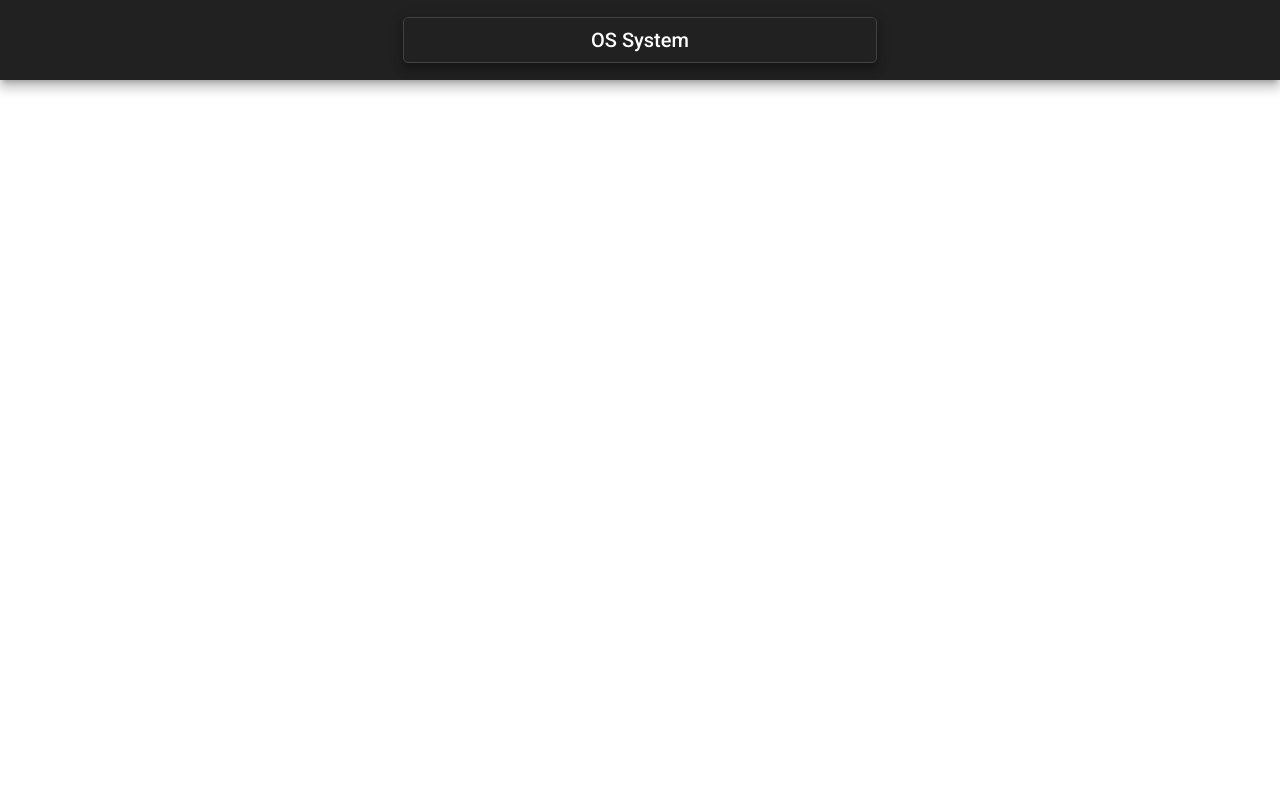
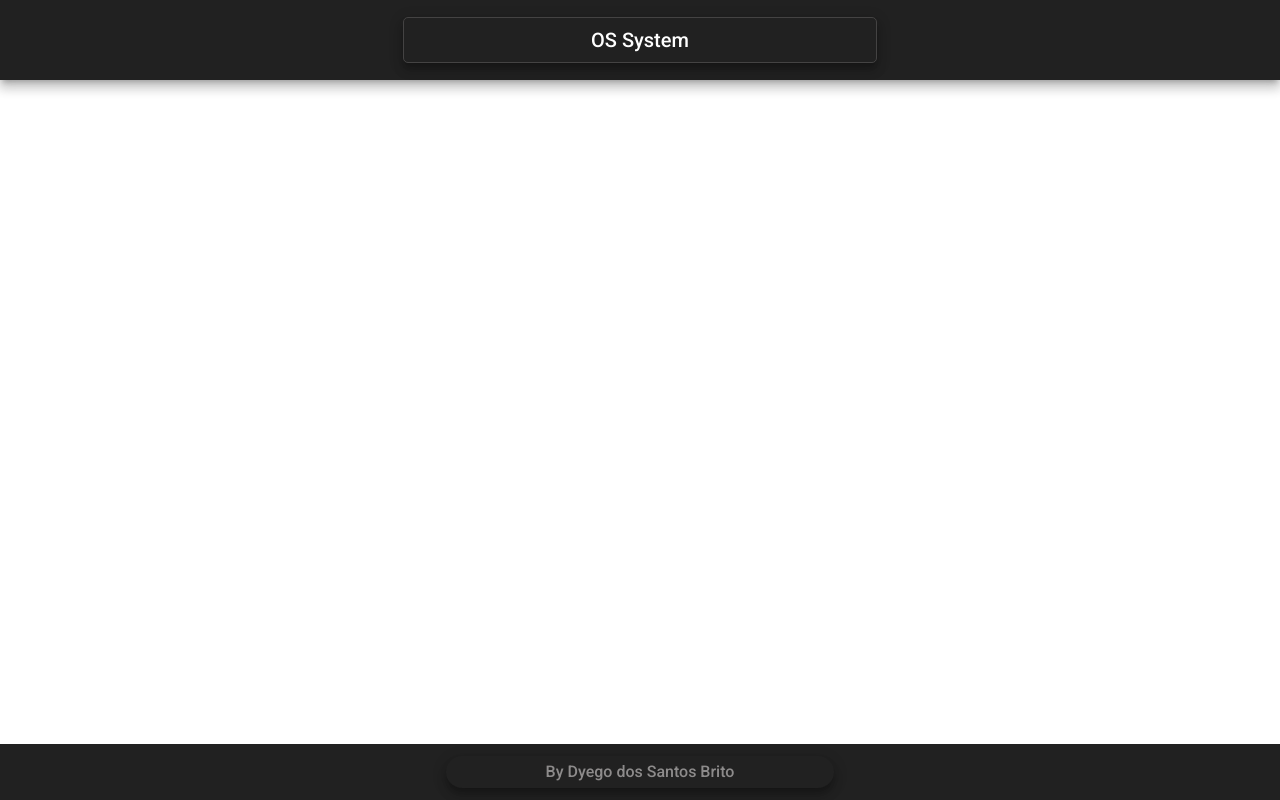
Before and after one commit to dgobrito/dgobrito.github.io, an Angular app: page / in a window 1280 px wide. Built offline with nearby package versions, Linux system fonts and the light colour scheme.

Commit message:
Componente Footer

```diff
--- a/src/app/app.component.html
+++ b/src/app/app.component.html
@@ -1 +1,3 @@
 <app-header></app-header>
+
+<app-footer></app-footer>
--- a/src/app/app.module.ts
+++ b/src/app/app.module.ts
@@ -19,12 +19,15 @@
 import { MatTableModule } from '@angular/material/table';
 import { MatPaginatorModule } from '@angular/material/paginator';
 import {MatSnackBarModule} from '@angular/material/snack-bar';
+
 import { HeaderComponent } from './views/components/template/header/header.component';
+import { FooterComponent } from './views/components/template/footer/footer.component';
 
 @NgModule({
   declarations: [
     AppComponent,
-    HeaderComponent
+    HeaderComponent,
+    FooterComponent
   ],
   imports: [
     BrowserModule,
--- /dev/null
+++ b/src/app/views/components/template/footer/footer.component.css
@@ -0,0 +1,17 @@
+.footer {
+    height: 7%;
+    position: fixed;
+    bottom: 0;
+    display: flex;
+    align-items: center;
+    justify-content: center;
+}
+
+p {
+    color: rgb(141, 139, 139);
+    margin: 0;
+    font-size: 1rem;
+    border-radius: 1px solid rgb(58, 57, 57);
+    padding: 0 8%;
+    border-radius: 20px;
+}
--- /dev/null
+++ b/src/app/views/components/template/footer/footer.component.html
@@ -0,0 +1,3 @@
+<mat-toolbar class="footer">
+    <p class="mat-elevation-z8">By Dyego dos Santos Brito</p>
+</mat-toolbar>
--- /dev/null
+++ b/src/app/views/components/template/footer/footer.component.ts
@@ -0,0 +1,15 @@
+import { Component, OnInit } from '@angular/core';
+
+@Component({
+  selector: 'app-footer',
+  templateUrl: './footer.component.html',
+  styleUrls: ['./footer.component.css']
+})
+export class FooterComponent implements OnInit {
+
+  constructor() { }
+
+  ngOnInit(): void {
+  }
+
+}
```
